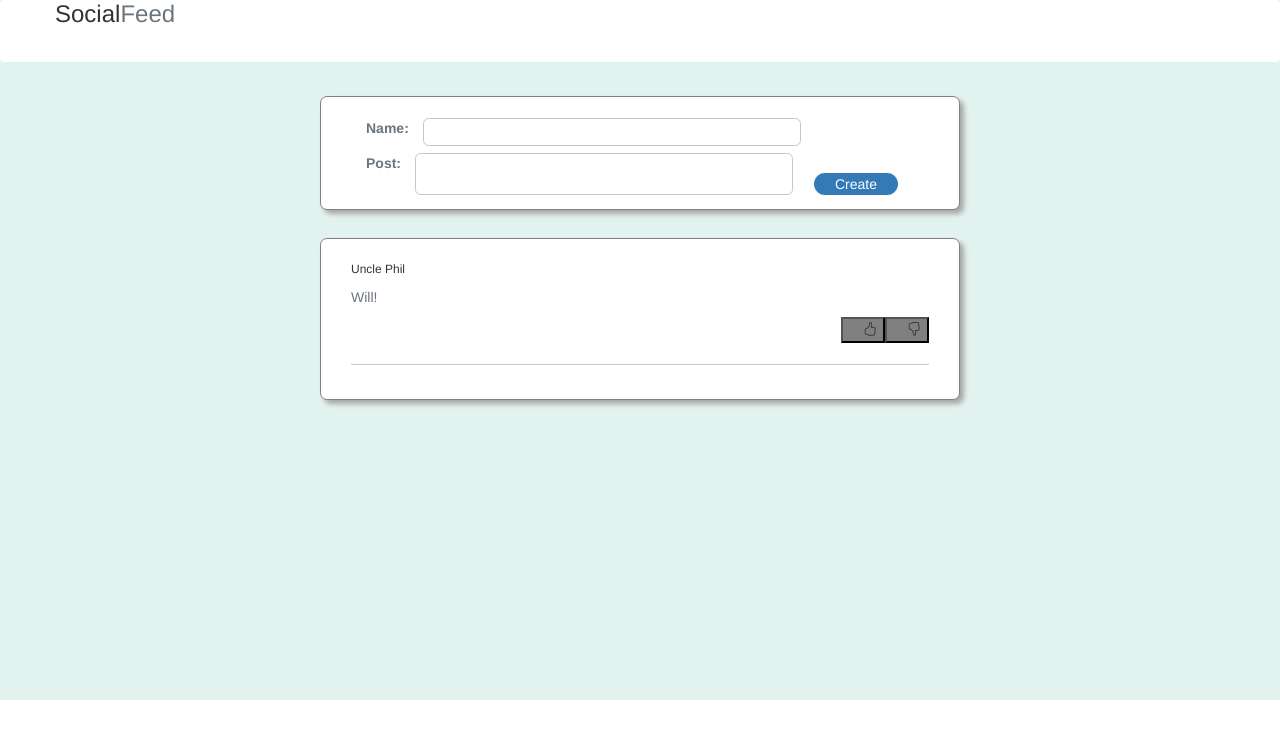
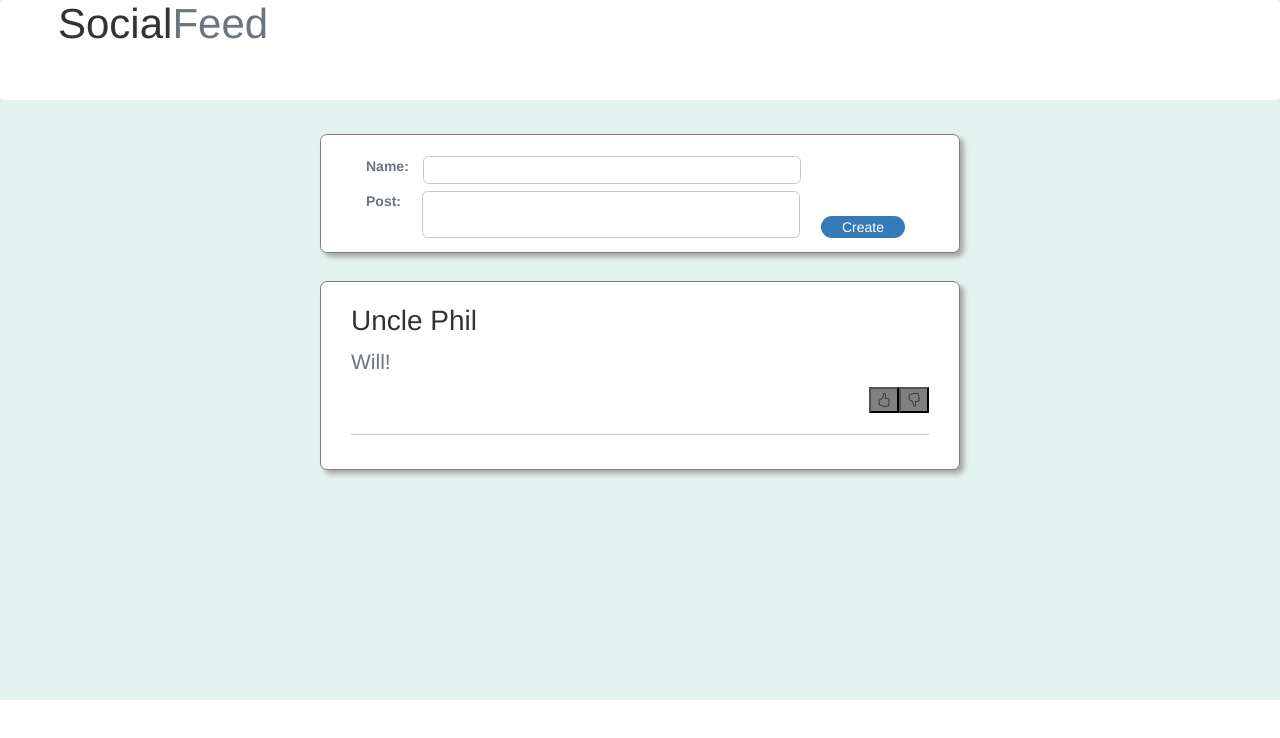
Before and after one commit to wmalott23/SocialFeed, a React (Create React App) app: page / in a window 1280 px wide. Shown: the top 738 px of the page. Built offline with nearby package versions, Linux system fonts and the light colour scheme.

Commit message:
Adjusted CSS styles for various components to account for padding

```diff
--- a/src/Components/CreatePost/CreatePost.css
+++ b/src/Components/CreatePost/CreatePost.css
@@ -1,8 +1,8 @@
-.label{
+.lower-label{
     padding-right: 1em;
 }
-.lower-label{
-    padding-right: 1em;
+.lower-label-second {
+    padding-right: 1.5em;
 }
 .box{
     height: 3em;
@@ -26,6 +26,7 @@
     border-color: rgb(199, 199, 199);
     border-radius: .4em;
     width: 27em;
+    padding: 1em;
     text-align: left;
     resize: none;
     overflow: hidden;
--- a/src/Components/CreatePost/CreatePost.jsx
+++ b/src/Components/CreatePost/CreatePost.jsx
@@ -23,8 +23,8 @@ const CreatePost = (props) => {
                 <textarea className="input p-1 justify-self-center" type='text' onChange={(event) => setUsername(event.target.value)}/>
             </div>
             <div className="lower-box d-flex flex-row col-md-12 text-muted">
-                <label className="lower-label align-self-start">Post:</label>
-                <textarea className="lower-input p-0 justify-self-center" type='text' onChange={(event) => setBody(event.target.value)}/>
+                <label className="lower-label-second align-self-start">Post:</label>
+                <textarea className="lower-input p-1 justify-self-center" type='text' onChange={(event) => setBody(event.target.value)}/>
                 <button className="button btn-primary align-self-end" type='submit'>Create</button>
             </div>
         </form>
--- a/src/Components/NavBar/NavBar.css
+++ b/src/Components/NavBar/NavBar.css
@@ -1,8 +1,10 @@
 .title{
     margin: 1em;
     margin-top: 0;
+    font-size: 3em;
 }
 
 .title-two{
     margin-top: 0;
+    font-size: 1em;
 }
--- a/src/Components/NavBar/NavBar.jsx
+++ b/src/Components/NavBar/NavBar.jsx
@@ -2,7 +2,7 @@ import "./NavBar.css"
 
 const NavBar = (props) => {
     return (
-      <div className="d-flex flex-row col-md-12">
+      <div className="d-flex flex-row col-md-12 p-0">
         <h3 className="title d-flex align-items-start">Social
         <h3 className="title-two text-muted">Feed</h3>
         </h3>
--- a/src/Components/Post/Post.css
+++ b/src/Components/Post/Post.css
@@ -2,6 +2,10 @@
     border-bottom: 1px;
     border-color: black;
 }
-.bi{
-    margin-left: 1em;
+
+.username{
+    font-size: 2em;
 }
+.message{
+    font-size: 1.5em;
+}
--- a/src/Components/Post/Post.jsx
+++ b/src/Components/Post/Post.jsx
@@ -9,8 +9,8 @@ const Post = ({username, body}) => {
 
     return (
         <div className='post container-fluid'>
-            <h6 className="justify-self-center">{username}</h6>
-            <p className="text-secondary">{body}</p>
+            <h6 className="username justify-self-center">{username}</h6>
+            <p className="message text-secondary">{body}</p>
             <div className="d-flex flex-row-reverse">
                 <DislikeButton />
                 <LikeButton />
```
